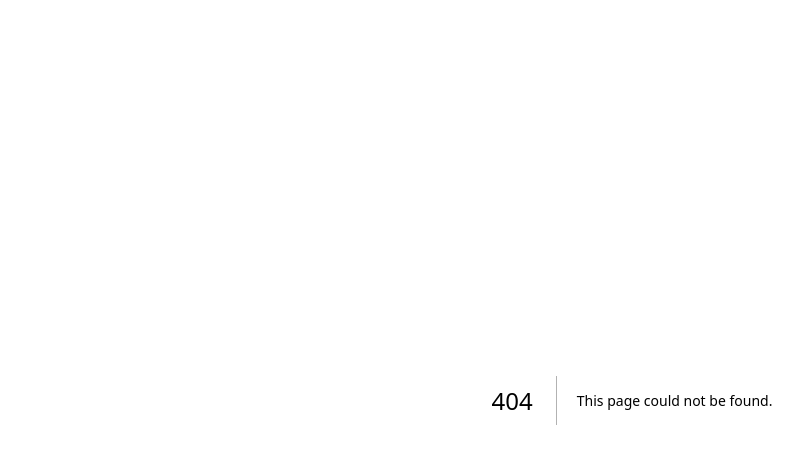
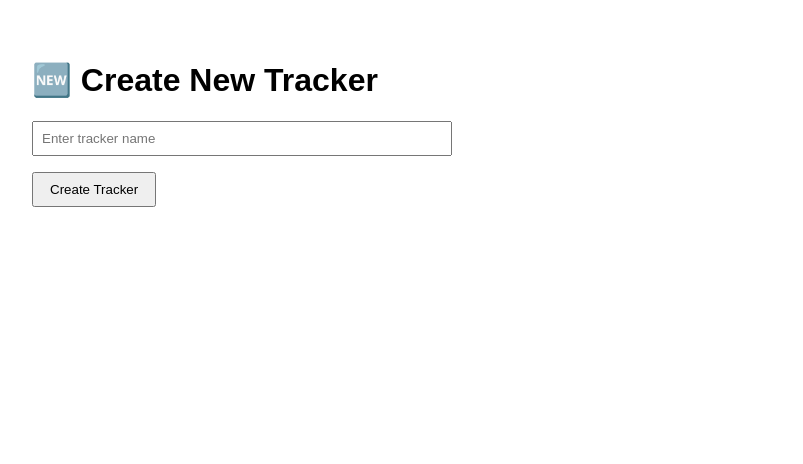
Before and after one commit to rishavgoel95/family-finance-tracker, a Next.js app: page /create-tracker in a window 1280 px wide. Before the commit this address had no page. Shown: the top 464 px of the page, without its empty margins (8-811 px from the left). Built offline with nearby package versions, Linux system fonts and the light colour scheme; no server answers.

Commit message:
Create create-tracker.tsx

```diff
--- /dev/null
+++ b/pages/create-tracker.tsx
@@ -0,0 +1,51 @@
+// ✅ File: pages/create-tracker.tsx (create a new tracker)
+
+import { useState } from 'react';
+import { supabase } from '../lib/supabase';
+import { useRouter } from 'next/router';
+
+export default function CreateTracker() {
+  const [name, setName] = useState('');
+  const router = useRouter();
+
+  const handleCreate = async () => {
+    const user = (await supabase.auth.getUser()).data.user;
+    if (!user || !name.trim()) return;
+
+    const { data: profile, error: createError } = await supabase
+      .from('profiles')
+      .insert({ name, created_by: user.id })
+      .select()
+      .single();
+
+    if (createError || !profile) {
+      alert('Failed to create tracker');
+      return;
+    }
+
+    await supabase.from('user_profiles').insert({
+      user_id: user.id,
+      profile_id: profile.id,
+      role: 'owner',
+    });
+
+    router.push('/trackers');
+  };
+
+  return (
+    <div style={{ padding: '2rem', fontFamily: 'sans-serif' }}>
+      <h1>🆕 Create New Tracker</h1>
+      <input
+        type="text"
+        placeholder="Enter tracker name"
+        value={name}
+        onChange={(e) => setName(e.target.value)}
+        style={{ padding: '0.5rem', width: '100%', maxWidth: '400px' }}
+      />
+      <br />
+      <button onClick={handleCreate} style={{ marginTop: '1rem', padding: '0.5rem 1rem' }}>
+        Create Tracker
+      </button>
+    </div>
+  );
+}
```
